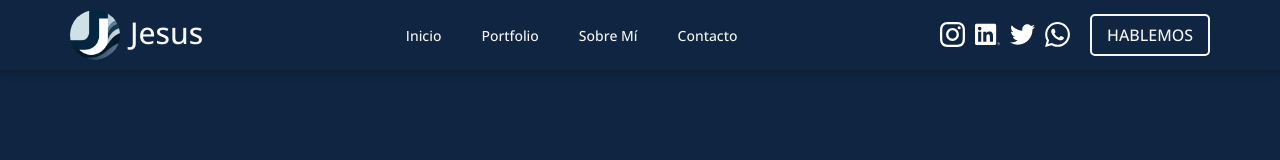
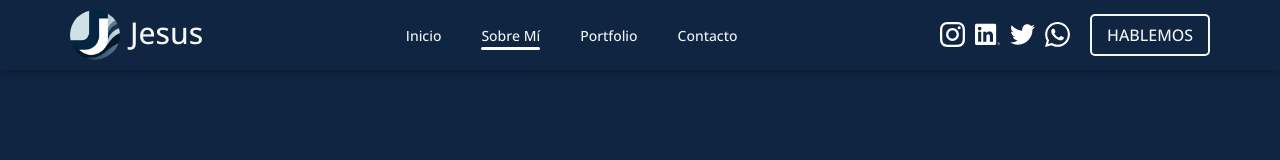
Before and after one commit to AngelGaitanG/portfolio-example, an Angular app: page / in a window 1280 px wide. Shown: the top 160 px of the page. Built offline with nearby package versions, Linux system fonts and the light colour scheme.

Commit message:
Enhanced navbar with animated navigation elements on component focus

```diff
--- a/src/app/app.component.html
+++ b/src/app/app.component.html
@@ -1,4 +1,5 @@
 <app-header></app-header>
 <div class="header-space"></div>
-<app-home></app-home>
+<app-home id="home"></app-home>
+<app-about id="about"></app-about>
 <app-footer></app-footer>
--- a/src/app/app.component.ts
+++ b/src/app/app.component.ts
@@ -3,11 +3,15 @@ import { RouterOutlet } from '@angular/router';
 import { HeaderComponent } from './shared/components/header/header.component';
 import { FooterComponent } from './shared/components/footer/footer.component';
 import { HomeComponent } from './features/home/home.component';
+import { PortfolioComponent } from './features/portfolio/portfolio.component';
+import { ContactComponent } from './features/contact/contact.component';
+import { AboutComponent } from './features/about/about.component';
+
 
 @Component({
   selector: 'app-root',
   standalone: true,
-  imports: [RouterOutlet, HeaderComponent, FooterComponent, HomeComponent],
+  imports: [RouterOutlet, HeaderComponent, FooterComponent, HomeComponent, PortfolioComponent, ContactComponent, PortfolioComponent, AboutComponent],
   templateUrl: './app.component.html',
   styleUrl: './app.component.css'
 })
--- a/src/app/features/about/about.component.css
+++ b/src/app/features/about/about.component.css
@@ -0,0 +1,4 @@
+:host {
+    min-height: 100vh;
+    display: block;
+}
--- a/src/app/features/contact/contact.component.css
+++ b/src/app/features/contact/contact.component.css
@@ -0,0 +1,4 @@
+:host {
+    display: block;
+    height: 100vh;
+}
--- a/src/app/features/portfolio/portfolio.component.css
+++ b/src/app/features/portfolio/portfolio.component.css
@@ -0,0 +1,4 @@
+:host {
+    display: block;
+    height: 100vh;
+}
--- a/src/app/shared/components/header/header.component.css
+++ b/src/app/shared/components/header/header.component.css
@@ -61,10 +61,49 @@ header {
     gap: 0 40px;
 }
 
+.row .nav li {
+    position: relative;
+}
+
 .row .nav li a {
-    font-size: 14px;
     color: var(--primary-color-contrast);
     font-weight: 500;
+    font-size: 14px;
+    cursor: pointer;
+    position: relative;
+    padding: 5px 0;
+    transition: color 0.3s ease;
+}
+
+.row .nav li a::after {
+    content: '';
+    position: absolute;
+    bottom: 0;
+    left: 50%;
+    width: 0;
+    height: 3px;
+    border-radius: 5px;
+    background-color: white;
+    transition: width 0.4s ease, left 0.4s ease;
+    transform: translateX(-50% -50%);
+}
+
+.row .nav li a:hover::after {
+    width: 100%;
+    left: 0;
+}
+
+.row .nav li a:hover {
+    color: var(--primary-color-contrast);
+}
+
+.row .nav li a.active::after {
+    width: 100%;
+    left: 0;
+}
+
+.row .nav li a.active {
+    color: var(--primary-color-contrast);
 }
 
 .row .contact {
@@ -218,11 +257,54 @@ header {
 
 }
 
+.column .expanded-menu .menu-items li {
+    position: relative;
+}
+
 .column .expanded-menu .menu-items li a {
     color: var(--primary-color-contrast);
     font-weight: 500;
     font-size: 14px;
+    cursor: pointer;
+    position: relative;
+    text-decoration: none;
+    padding: 5px 0;
+    transition: color 0.3s ease;
 }
+
+.column .expanded-menu .menu-items li a::after {
+    content: '';
+    position: absolute;
+    bottom: 0;
+    left: 50%;
+    right: 50%;
+    width: 0;
+    height: 3px;
+    border-radius: 5px;
+    background-color: var(--primary-color-contrast);
+    transition: width 0.4s ease, left 0.4s ease;
+    transform: translateX(-50% -50%);
+}
+
+.column .expanded-menu .menu-items li a:hover::after {
+    width: 100%;
+    left: 0;
+}
+
+.column .expanded-menu .menu-items li a:hover {
+    color: var(--primary-color-contrast);
+}
+
+.column .expanded-menu .menu-items li a.active::after {
+    width: 100%;
+    left: 0;
+}
+
+.column .expanded-menu .menu-items li a.active {
+    color: var(--primary-color-contrast);
+}
+
+
 
 .column .expanded-menu .socials-ex {
     display: flex;
--- a/src/app/shared/components/header/header.component.html
+++ b/src/app/shared/components/header/header.component.html
@@ -7,10 +7,14 @@
             <h1>Jesus</h1>
         </div>
         <ul class="nav">
-            <li><a href="#">Inicio</a></li>
-            <li><a href="#">Portfolio</a></li>
-            <li><a href="#">Sobre Mí</a></li>
-            <li><a href="#">Contacto</a></li>
+            <li><a (click)="scrollToSection('home')" [ngClass]="{'active': activeSection === 'app-home'}">Inicio</a>
+            </li>
+            <li><a (click)="scrollToSection('about')" [ngClass]="{'active': activeSection === 'app-about'}">Sobre Mí</a>
+            </li>
+            <li><a (click)="scrollToSection('portfolio')"
+                    [ngClass]="{'active': activeSection === 'app-portfolio'}">Portfolio</a></li>
+            <li><a (click)="scrollToSection('contact')"
+                    [ngClass]="{'active': activeSection === 'app-contact'}">Contacto</a></li>
         </ul>
         <div class="contact">
             <ul class="socials">
@@ -38,10 +42,14 @@
         </div>
         <div class="expanded-menu" id="expanded-menu" #expandedMenu>
             <ul class="menu-items">
-                <li><a href="#">Inicio</a></li>
-                <li><a href="#">Portfolio</a></li>
-                <li><a href="#">Sobre Mí</a></li>
-                <li><a href="#">Contacto</a></li>
+                <li><a (click)="scrollToSection('home')" [ngClass]="{'active': activeSection === 'app-home'}">Inicio</a>
+                </li>
+                <li><a (click)="scrollToSection('about')" [ngClass]="{'active': activeSection === 'app-about'}">Sobre
+                        Mí</a></li>
+                <li><a (click)="scrollToSection('portfolio')"
+                        [ngClass]="{'active': activeSection === 'app-portfolio'}">Portfolio</a></li>
+                <li><a (click)="scrollToSection('contact')"
+                        [ngClass]="{'active': activeSection === 'app-contact'}">Contacto</a></li>
             </ul>
             <ul class="socials-ex">
                 <li><a href="#"><img src="../../../../assets/icons/instagram.svg" alt="instagram"></a></li>
--- a/src/app/shared/components/header/header.component.ts
+++ b/src/app/shared/components/header/header.component.ts
@@ -1,16 +1,42 @@
-import { Component, ElementRef, ViewChild } from '@angular/core';
+import { NgClass } from '@angular/common';
+import { Component, ElementRef, HostListener, ViewChild } from '@angular/core';
 
 @Component({
   selector: 'app-header',
   standalone: true,
-  imports: [],
+  imports: [NgClass,],
   templateUrl: './header.component.html',
   styleUrl: './header.component.css'
 })
 export class HeaderComponent {
 
+  activeSection: string = "";
+
   @ViewChild('expandedMenu') expandedMenu!: ElementRef;
   @ViewChild('menuBtn') menuBtn!: ElementRef;
+  @HostListener('window:scroll', [])
+  onWindowScroll() {
+    const sections = document.querySelectorAll('app-home, app-portfolio, app-about, app-contact');
+    let currentSection = '';
+
+    sections.forEach((section) => {
+      const rect = section.getBoundingClientRect();
+      if (rect.top >= 0 && rect.top < window.innerHeight / 2) {
+        currentSection = section.tagName.toLowerCase();
+      }
+    });
+
+    this.activeSection = currentSection;
+  }
+
+  scrollToSection(sectionId: string) {
+    const section = document.getElementById(sectionId);
+    if (section) {
+      section.scrollIntoView({ behavior: 'smooth' });
+
+      history.pushState(null, '', sectionId);
+    }
+  }
 
   openMenu() {
     if (this.expandedMenu) {
```
Also changed, not shown: src/app/app.routes.ts (line endings or trailing spaces).
